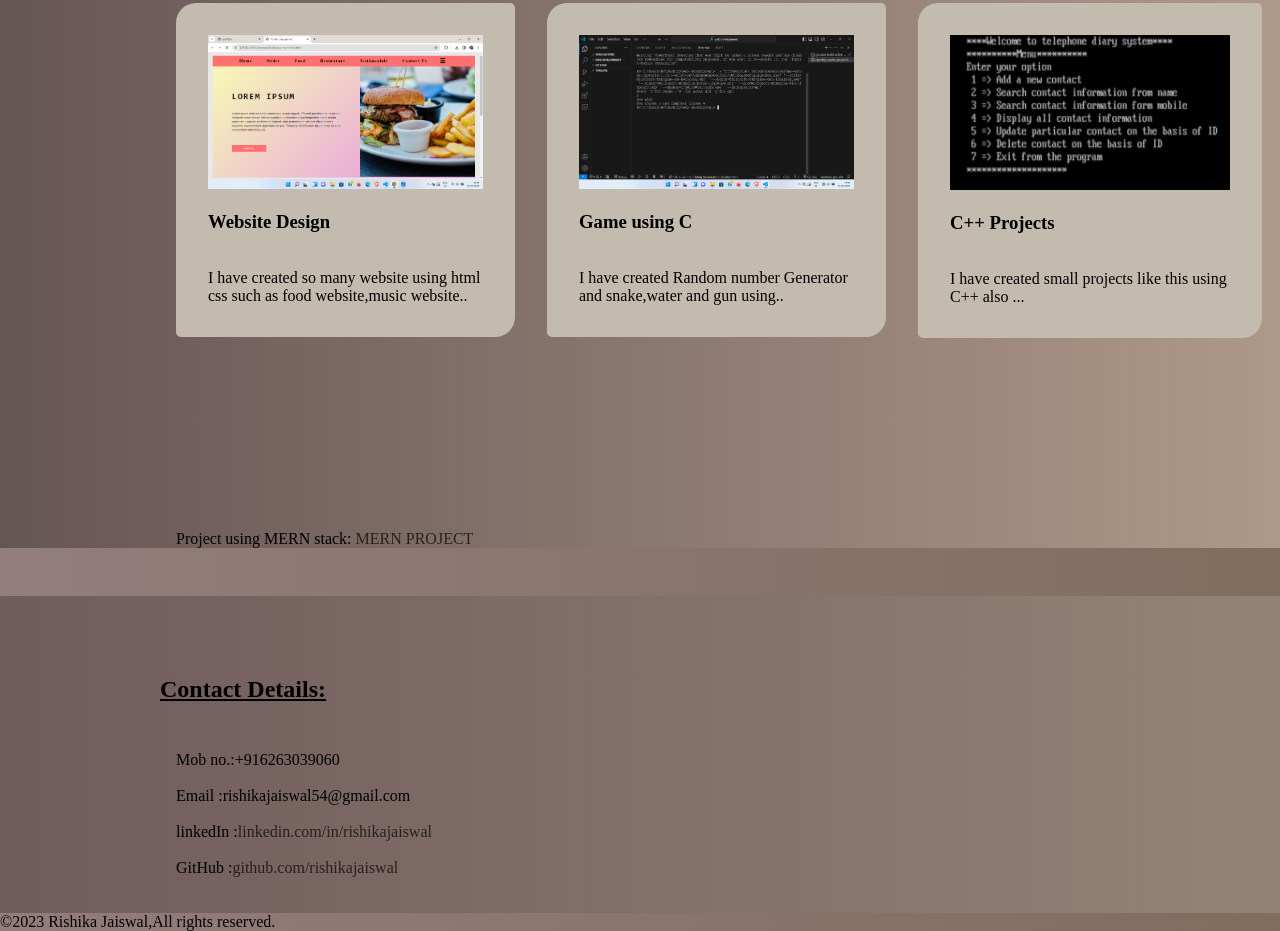
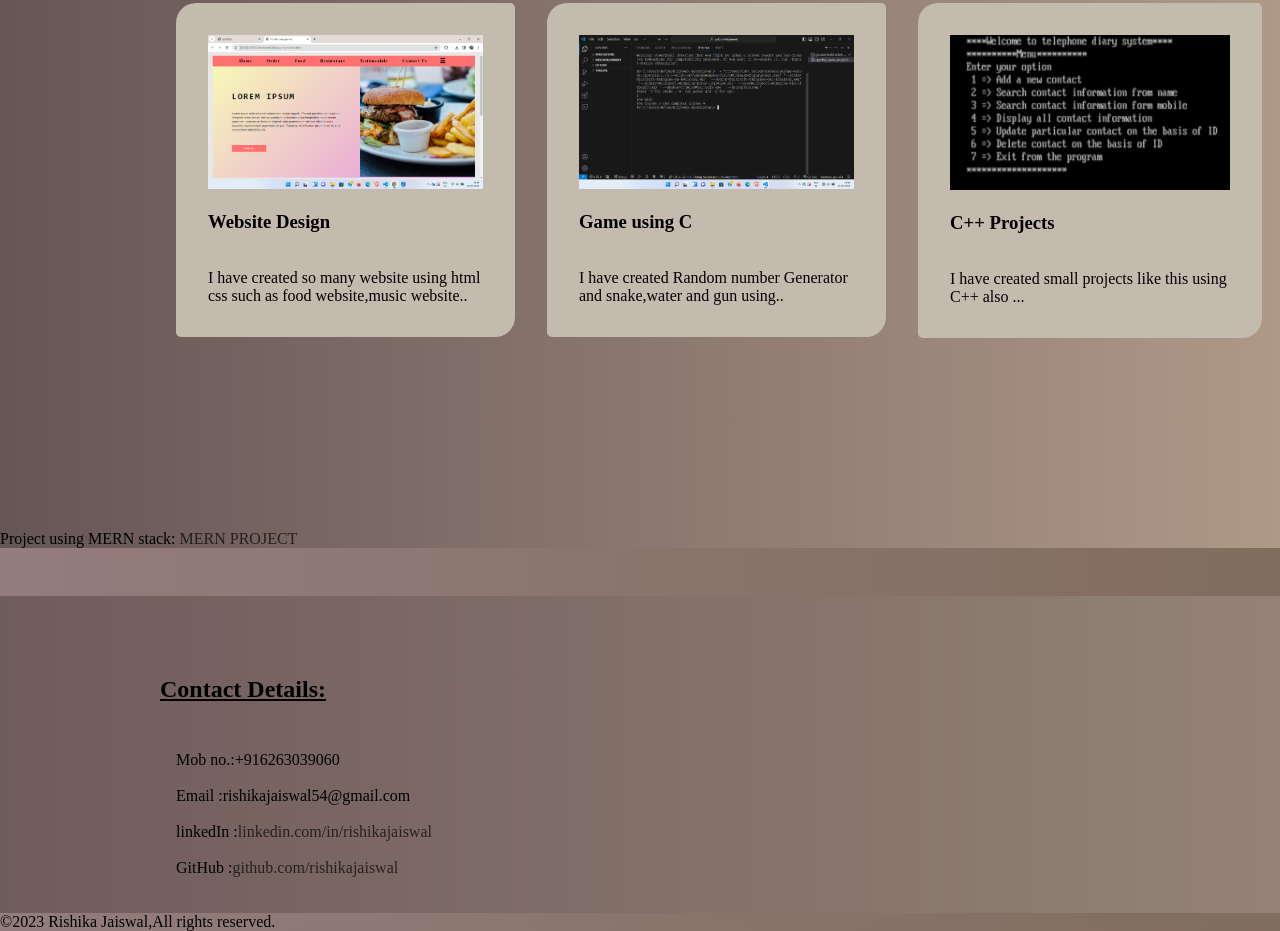
Before and after one commit to Rishikajswl/My-Portfolio, a plain HTML site: page index.html in a window 1280 px wide. Shown: the part 1865-2796 px from the top of the page. Drawn offline with Linux system fonts and the light colour scheme.

Commit message:
Update styles.css

```diff
--- a/styles.css
+++ b/styles.css
@@ -139,7 +139,7 @@ gap: 2rem;
     transform: scaleY(1.1);
     color: azure;
 }
-#mernproject{
+#mernproject p{
  margin-left:11rem;
 }
 #mernproject a{
```
